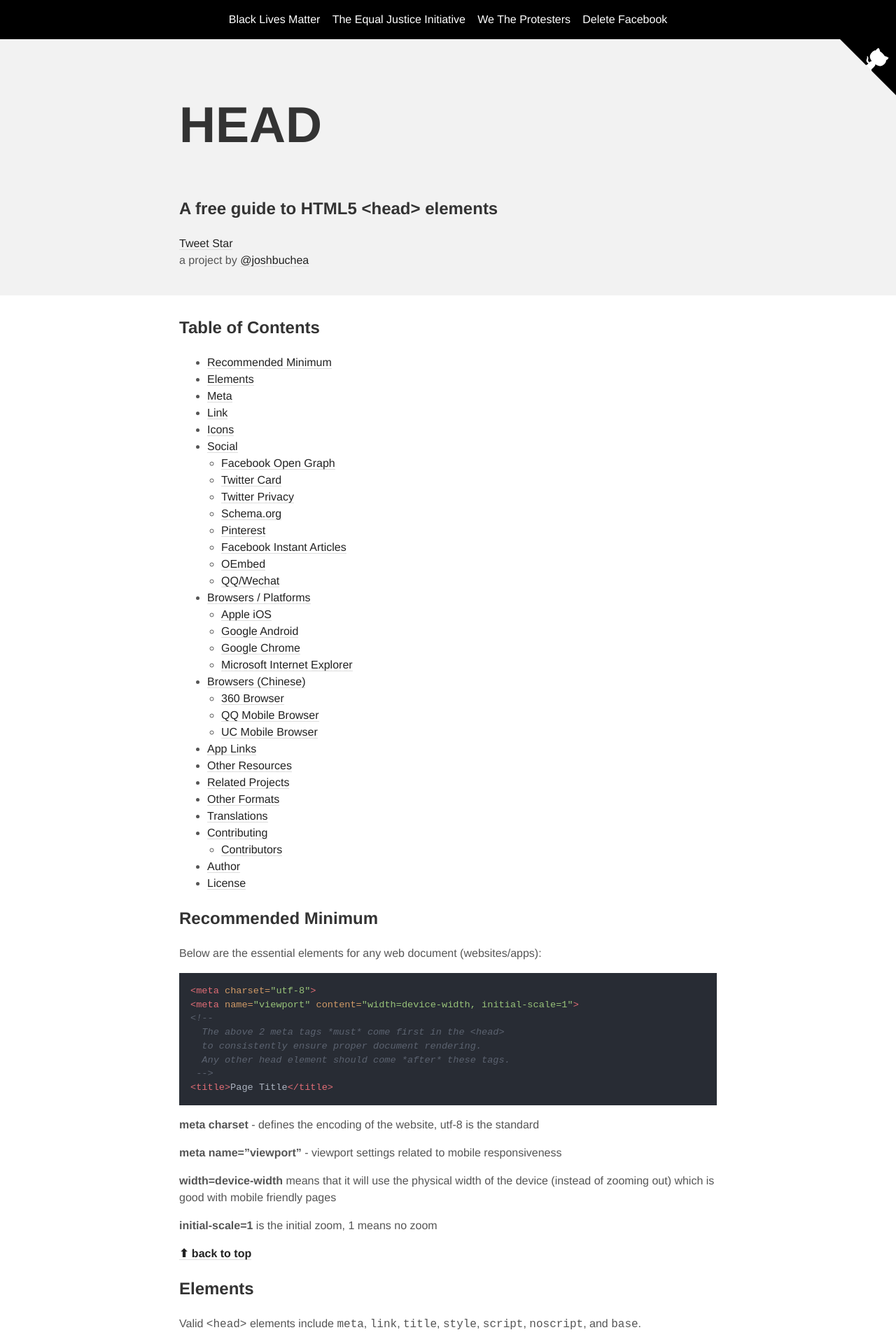
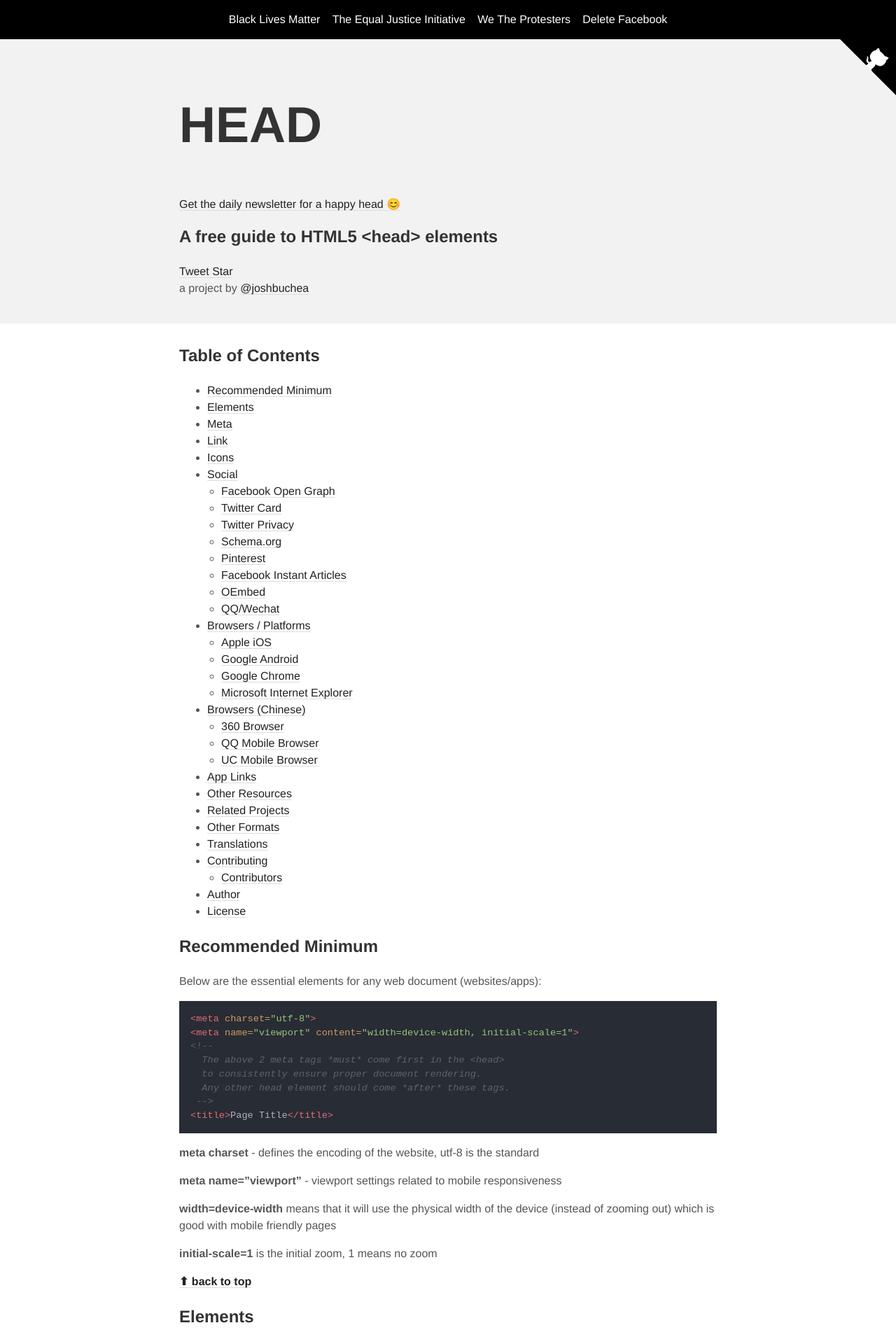
Before and after one commit to joshbuchea/HEAD, a Jekyll site: the page built from index.md, in a window 1280 px wide. Shown: the top 1920 px of the page at 70% size. Built offline with Jekyll 4.4.1, drawn with Linux system fonts in a browser that asks for light colours; comment, search, counter and statistics services are not loaded.

Commit message:
add link to smile daily newsletter

```diff
--- a/_includes/header.html
+++ b/_includes/header.html
@@ -9,6 +9,14 @@
 
     <div class="header-content">
       <div class="header-link">
+        <p>
+          <a
+            href="https://smiledaily.us"
+            rel="noopener noreferrer"
+            target="_blank"
+            >Get the daily newsletter for a happy head 😊</a
+          >
+        </p>
         <!-- <a target="_blank" href="https://amazon.com/?tag=buchea-20">
           <img src="/img/amazon-logo-large.jpg" width="100%" height="auto">
           <p>Please use this affiliate link when you shop at Amazon.</p>
--- a/main.scss
+++ b/main.scss
@@ -106,12 +106,12 @@ ul ul {
   }
 }
 
-.header-content {
-  @media(min-width: 700px) {
-    display: flex;
-    align-items: flex-start;
-  }
-}
+// .header-content {
+//   @media(min-width: 700px) {
+//     display: flex;
+//     align-items: flex-start;
+//   }
+// }
 
 .header-link {
   // display: flex;
```
